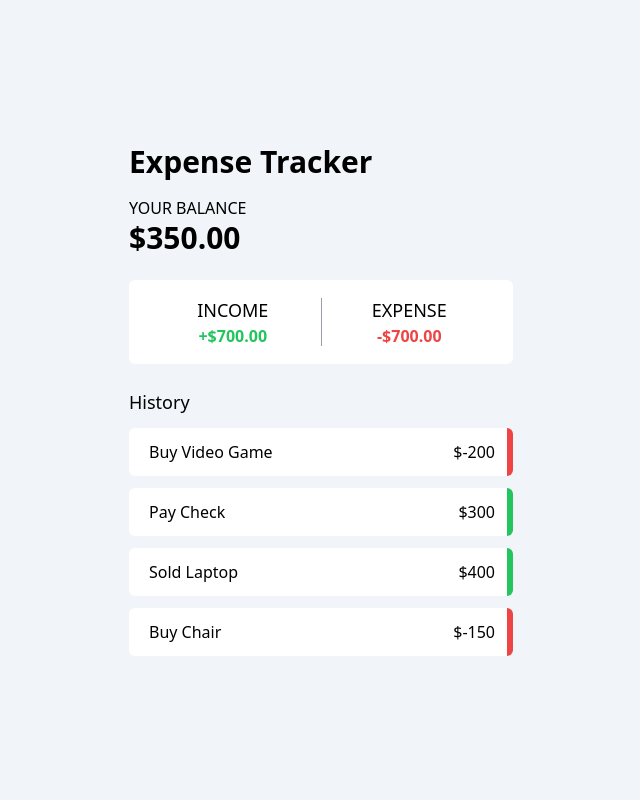
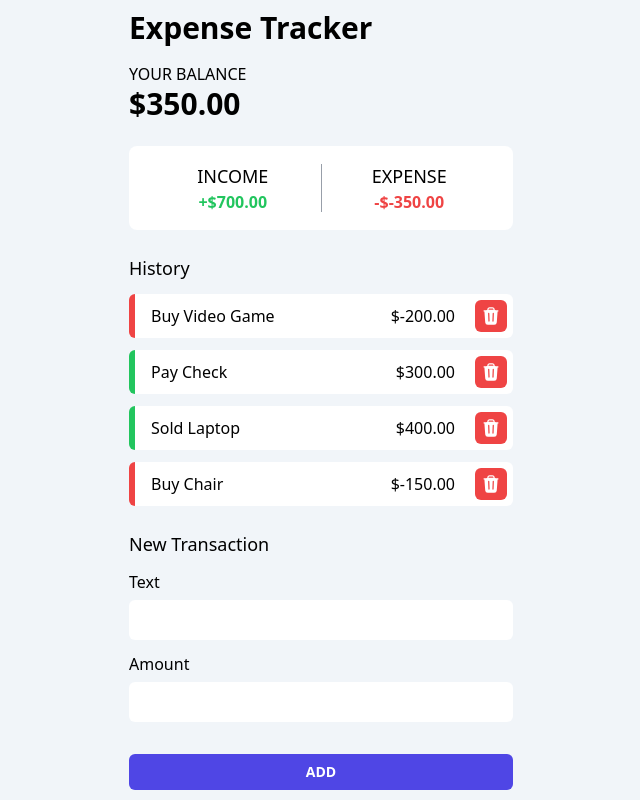
Before and after one commit to dimashilmawan/expense-tracker-vue, a Vue app: page / in a window 1280 px wide. Shown: the whole page, without its empty margins (319-959 px from the left). Built offline with nearby package versions, Linux system fonts and the light colour scheme.

Commit message:
finish the ui

```diff
--- a/package.json
+++ b/package.json
@@ -9,12 +9,16 @@
     "preview": "vite preview"
   },
   "dependencies": {
-    "vue": "^3.4.19"
+    "@heroicons/vue": "^2.1.1",
+    "vue": "^3.4.19",
+    "vue-toastification": "^2.0.0-rc.5"
   },
   "devDependencies": {
     "@vitejs/plugin-vue": "^5.0.4",
     "autoprefixer": "^10.4.18",
     "postcss": "^8.4.35",
+    "prettier": "^3.2.5",
+    "prettier-plugin-tailwindcss": "^0.5.11",
     "tailwindcss": "^3.4.1",
     "vite": "^5.1.4"
   }
--- a/src/App.vue
+++ b/src/App.vue
@@ -2,11 +2,12 @@
 import Header from "./components/Header.vue";
 import Balance from "./components/Balance.vue";
 import IncomeExpense from "./components/IncomeExpense.vue";
-import TransactionListVue from "./components/TransactionList.vue";
 import TransactionForm from "./components/TransactionForm.vue";
 import { computed, ref } from "vue";
 import TransactionList from "./components/TransactionList.vue";
+import { useToast } from "vue-toastification";
 
+const toast = useToast();
 const transactions = ref([
   { id: "a1", text: "buy video game", amount: -200 },
   { id: "a2", text: "pay check", amount: 300 },
@@ -21,28 +22,45 @@ const total = computed(() => {
 });
 const income = computed(() => {
   return transactions.value
-		.filter(transaction => transaction.amount > 0)
+    .filter((transaction) => transaction.amount > 0)
     .reduce((acc, transaction) => {
       return acc + transaction.amount;
     }, 0);
 });
 const expense = computed(() => {
   return transactions.value
-		.filter(transaction => transaction.amount < 0)
+    .filter((transaction) => transaction.amount < 0)
     .reduce((acc, transaction) => {
       return acc + transaction.amount;
     }, 0);
 });
+
+function handleAddTransaction(transactionData) {
+  transactions.value.push(transactionData);
+  toast.success("New Transaction added", { timeout: 1500 });
+}
+
+function handleDeleteTransaction(transactionId) {
+  transactions.value = transactions.value.filter(
+    (transaction) => transaction.id !== transactionId,
+  );
+  toast.success("Transaction deleted", { timeout: 1500 });
+}
 </script>
 
 <template>
-	<div class="h-screen flex items-center justify-center flex-col bg-slate-100">
-		<div class="max-w-sm w-full mx-auto">
+  <div
+    class="flex min-h-screen flex-col items-center justify-center bg-slate-100"
+  >
+    <div class="mx-auto w-full max-w-sm">
       <Header />
       <Balance :total="total" />
       <IncomeExpense :income="income" :expense="expense" />
-			<TransactionList :transactions="transactions" />
-			<TransactionForm />
+      <TransactionList
+        :transactions="transactions"
+        @deleted-transaction="handleDeleteTransaction"
+      />
+      <TransactionForm @submitted-transaction="handleAddTransaction" />
     </div>
   </div>
 </template>
--- a/src/components/IncomeExpense.vue
+++ b/src/components/IncomeExpense.vue
@@ -13,16 +13,17 @@ defineProps({
 
 <template>
   <div
-		class="p-4 rounded-md bg-white w-full mt-6 flex items-center justify-center"
+    class="mt-6 flex w-full items-center justify-center rounded-lg bg-white p-4"
   >
-		<div class="flex justify-center items-center w-full flex-col">
-			<p class="text-lg uppercase font-medium">Income</p>
-			<p class="text-green-500 font-semibold">+${{ income.toFixed(2) }}</p>
+    <div class="flex w-full flex-col items-center justify-center">
+      <p class="text-lg font-medium uppercase">Income</p>
+      <p class="font-semibold text-green-500">+${{ income.toFixed(2) }}</p>
     </div>
-		<div class="w-[2px] h-12 bg-slate-700/50" />
-		<div class="flex justify-center items-center w-full flex-col">
-			<p class="text-lg uppercase font-medium">Expense</p>
-			<p class="text-red-500 font-semibold">-${{ income.toFixed(2) }}</p>
+
+    <div class="h-12 w-[2px] bg-slate-700/50" />
+    <div class="flex w-full flex-col items-center justify-center">
+      <p class="text-lg font-medium uppercase">Expense</p>
+      <p class="font-semibold text-red-500">-${{ expense.toFixed(2) }}</p>
     </div>
   </div>
 </template>
--- a/src/components/TransactionForm.vue
+++ b/src/components/TransactionForm.vue
@@ -1 +1,54 @@
-<template></template>
+<script setup>
+import { ref } from "vue";
+import { useToast } from "vue-toastification";
+
+const text = ref("");
+const amount = ref("");
+
+const toast = useToast();
+
+const emit = defineEmits(["submittedTransaction"]);
+
+function handleSubmit() {
+  if (!text.value || !amount.value) {
+    toast.error("Error bouy", { timeout: 1500 });
+    return;
+  }
+
+  emit("submittedTransaction", {
+    id: Math.random() * 1000,
+    text: text.value,
+    amount: +amount.value,
+  });
+}
+</script>
+<template>
+  <h2 class="mt-6 text-lg font-medium">New Transaction</h2>
+  <form class="mt-3 space-y-3" @submit.prevent="handleSubmit">
+    <div class="flex flex-col gap-1.5">
+      <label for="text" class="font-medium">Text</label>
+      <input
+        type="text"
+        id="text"
+        class="rounded-md px-3 py-2"
+        v-model="text"
+      />
+    </div>
+    <div class="flex flex-col gap-1.5">
+      <label for="amount" class="font-medium">Amount</label>
+      <input
+        type="number"
+        id="amount"
+        step="0.01"
+        class="rounded-md px-3 py-2"
+        v-model="amount"
+      />
+    </div>
+    <button
+      type="submit"
+      class="!mt-8 flex w-full items-center justify-center rounded-md bg-indigo-600 px-3 py-2 text-sm font-semibold uppercase text-white"
+    >
+      Add
+    </button>
+  </form>
+</template>
--- a/src/components/TransactionList.vue
+++ b/src/components/TransactionList.vue
@@ -1,28 +1,36 @@
 <script setup>
+import { TrashIcon } from "@heroicons/vue/24/solid";
 defineProps({
   transactions: {
     type: Array,
     required: true,
   },
 });
+
+const emit = defineEmits(["deletedTransaction"]);
+
+function handleDeleteTransaction(id) {
+  emit("deletedTransaction", id);
+}
 </script>
 <template>
-	<div class="w-full mt-6">
+  <div class="mt-6 w-full">
     <h2 class="text-lg font-medium">History</h2>
     <ul class="mt-3 space-y-3">
       <li
         v-for="transaction in transactions"
         :key="transaction.id"
-				:class="`relative rounded-md pl-5 pr-3 py-3 flex group items-center bg-white border-r-[6px] ${
+        :class="`group relative flex items-center gap-5 rounded-md border-l-[6px] bg-white p-1.5 pl-4 ${
           transaction.amount > 0 ? 'border-green-500' : 'border-red-500'
         }`"
       >
-				<p class="capitalize flex-1">{{ transaction.text }}</p>
-				<p>${{ transaction.amount }}</p>
+        <p class="flex-1 capitalize">{{ transaction.text }}</p>
+        <p class="font-medium">${{ transaction.amount.toFixed(2) }}</p>
         <button
-					class="opacity-0 absolute top-0 right-1.5 translate-x-full transition-all group-hover:visible group-hover:pointer-events-auto group-hover:opacity-100 rounded-md bg-red-500 h-full aspect-square pointer-events-none"
+          @click="handleDeleteTransaction(transaction.id)"
+          class="flex aspect-square w-8 items-center justify-center rounded-md bg-red-500 text-white"
         >
-					x
+          <TrashIcon class="h-5 w-5" />
         </button>
       </li>
     </ul>
--- a/src/main.js
+++ b/src/main.js
@@ -1,5 +1,13 @@
-import { createApp } from 'vue'
-import './style.css'
-import App from './App.vue'
+import { createApp } from "vue";
+import App from "./App.vue";
+import Toast from "vue-toastification";
+import "vue-toastification/dist/index.css";
+import "./style.css";
 
-createApp(App).mount('#app')
+const app = createApp(App);
+app.use(Toast, {
+  transition: "Vue-Toastification__fade",
+  maxToasts: 20,
+  newestOnTop: true,
+});
+app.mount("#app");
--- a/vite.config.js
+++ b/vite.config.js
@@ -1,7 +1,14 @@
-import { defineConfig } from 'vite'
-import vue from '@vitejs/plugin-vue'
+import { fileURLToPath, URL } from "node:url";
+
+import { defineConfig } from "vite";
+import vue from "@vitejs/plugin-vue";
 
 // https://vitejs.dev/config/
 export default defineConfig({
-  plugins: [vue()],
-})
+	plugins: [vue()],
+	resolve: {
+		alias: {
+			"@": fileURLToPath(new URL("./src", import.meta.url)),
+		},
+	},
+});
```
Also changed, not shown: jsconfig.json (added, +8 -0 lines), .prettierrc.json (added), 1 other file (tests, documents, lock files or other folders). Lines whose indentation alone changed are shown as unchanged.
